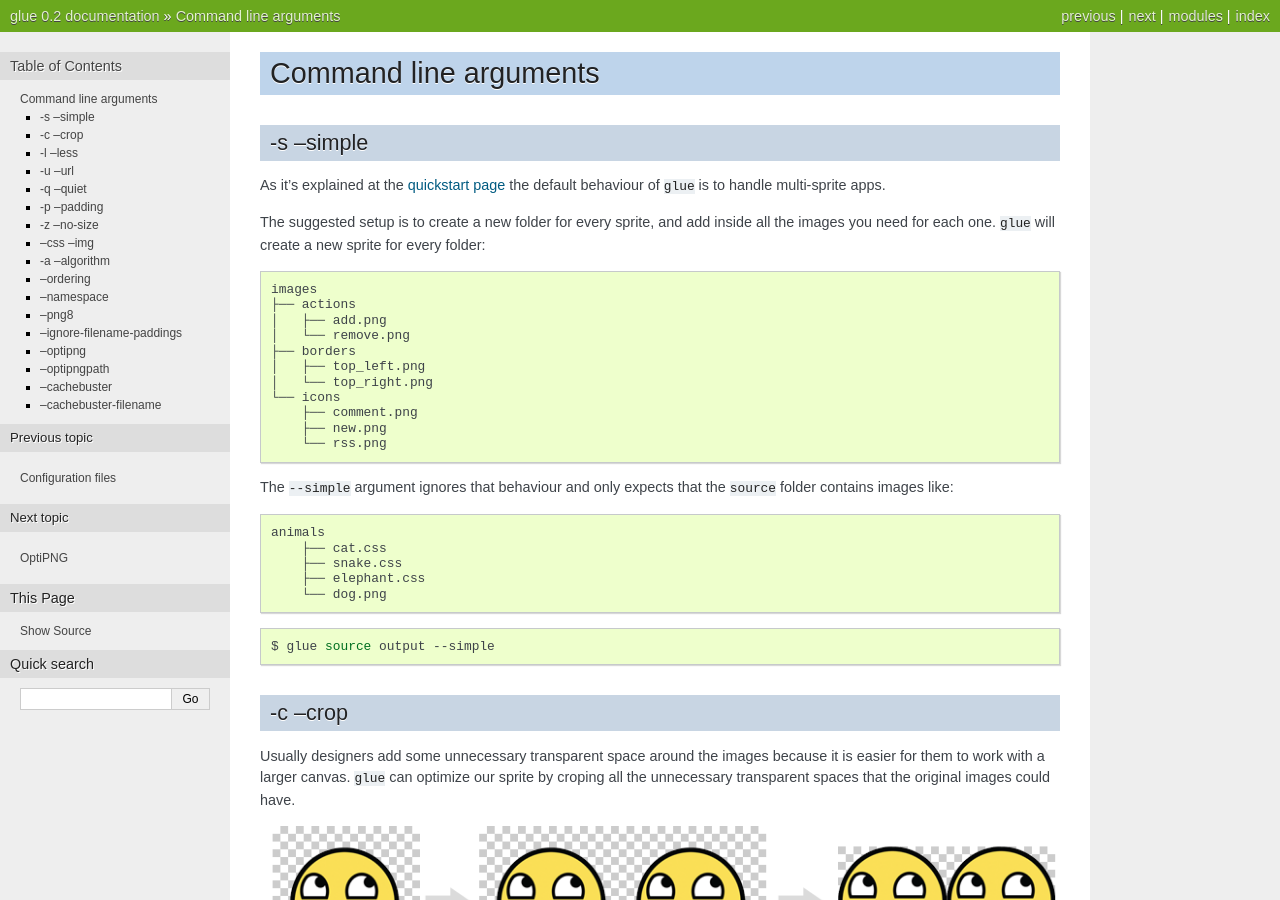
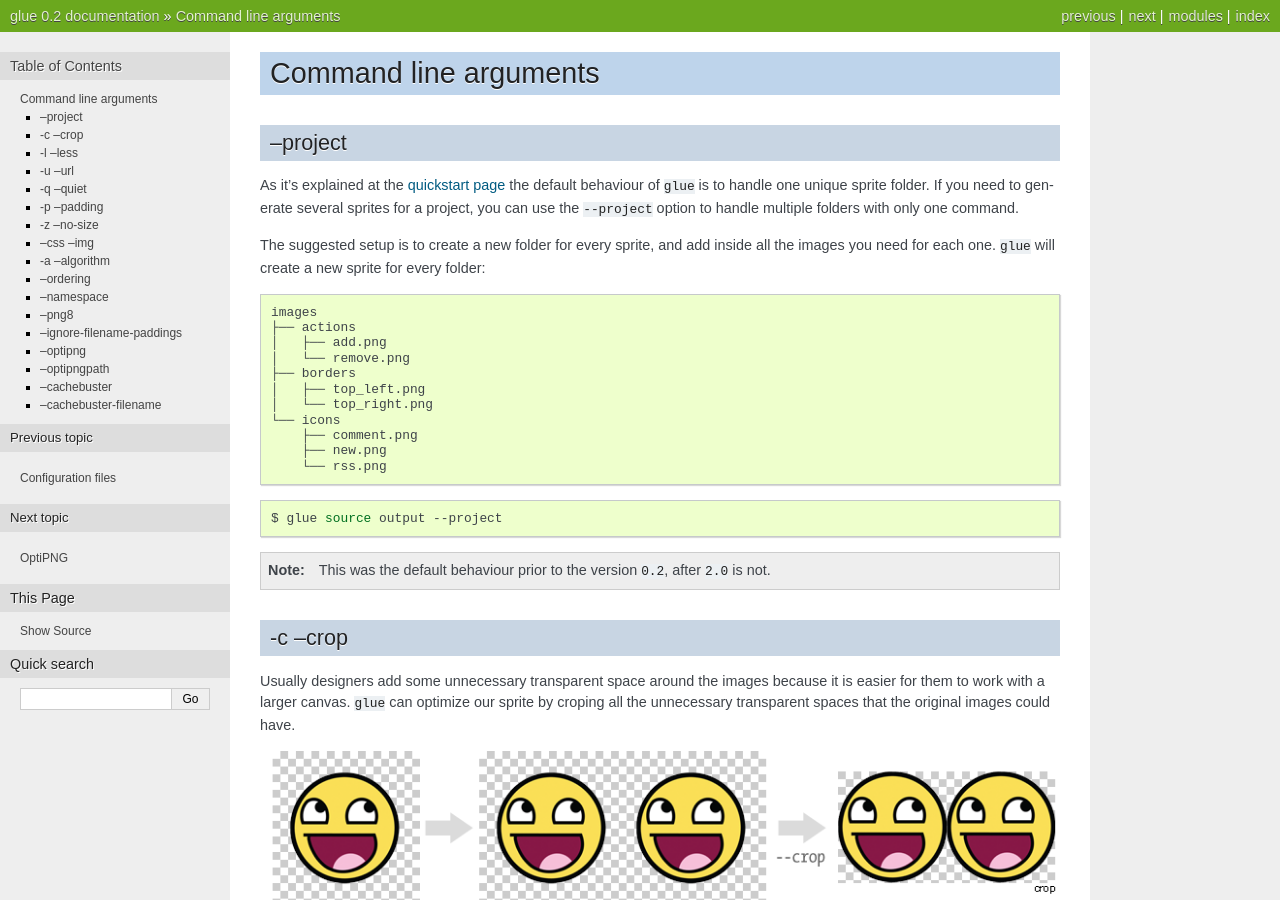
Before and after one commit to jorgebastida/glue, a Sphinx documentation site: the page built from docs/options.rst, in a window 1280 px wide and 900 px high. Built offline with Sphinx 7.4.7, drawn with Linux system fonts in a browser that asks for light colours; the version number is read from the project's files by our own code.

Commit message:
Make the default behavior of glue be the old --simple and make the old default behaviour (multiple-sprites) accesible using --project

```diff
--- a/docs/changelog.rst
+++ b/docs/changelog.rst
@@ -3,6 +3,9 @@ Changelog
 
 0.2
 ^^^^^
+* The default behaviour of glue is now the old --simple one.
+* The old default behaviour (multiple-sprites) is now accesible using --project
+* --simple argument is now deprecated
 * New ordering algorithms square, horizontal, vertical and diagonal.
 * New command line argument ``--ordering``.
 * New command line argument ``--cachebuster-filename``.
--- a/docs/options.rst
+++ b/docs/options.rst
@@ -1,9 +1,9 @@
 Command line arguments
 ======================
 
--s --simple
+--project
 -----------
-As it's explained at the :doc:`quickstart page <quickstart>` the default behaviour of ``glue`` is to handle multi-sprite apps.
+As it's explained at the :doc:`quickstart page <quickstart>` the default behaviour of ``glue`` is to handle one unique sprite folder. If you need to generate several sprites for a project, you can use the ``--project`` option to handle multiple folders with only one command.
 
 The suggested setup is to create a new folder for every sprite, and add inside all the images you need for each one. ``glue`` will create a new sprite for every folder::
 
@@ -19,17 +19,12 @@ The suggested setup is to create a new folder for every sprite, and add inside a
         ├── new.png
         └── rss.png
 
-The ``--simple`` argument ignores that behaviour and only expects that the ``source`` folder contains images like::
-
-    animals
-        ├── cat.css
-        ├── snake.css
-        ├── elephant.css
-        └── dog.png
-
 .. code-block:: bash
 
-    $ glue source output --simple
+    $ glue source output --project
+
+.. note::
+    This was the default behaviour prior to the version ``0.2``, after ``2.0`` is not.
 
 -c --crop
 ---------
--- a/docs/paddings.rst
+++ b/docs/paddings.rst
@@ -6,7 +6,7 @@ Using the filename
 In some situations it's really useful to add some padding to an image. ``glue`` will use the filename to determine the padding, so if you simply append ``_10`` to the filename it'll add a ``10px`` padding all around the image::
 
     $ mv rainbow.png rainbow_10.png
-    $ glue icons sprites --simple
+    $ glue icons sprites
 
 This small change means that the ``rainbow.png`` image needs a ``10px`` padding all around the image.
 
```
Also changed, not shown: docs/quickstart.rst (+7 -8 lines), glue.py (+12 -10 lines).
